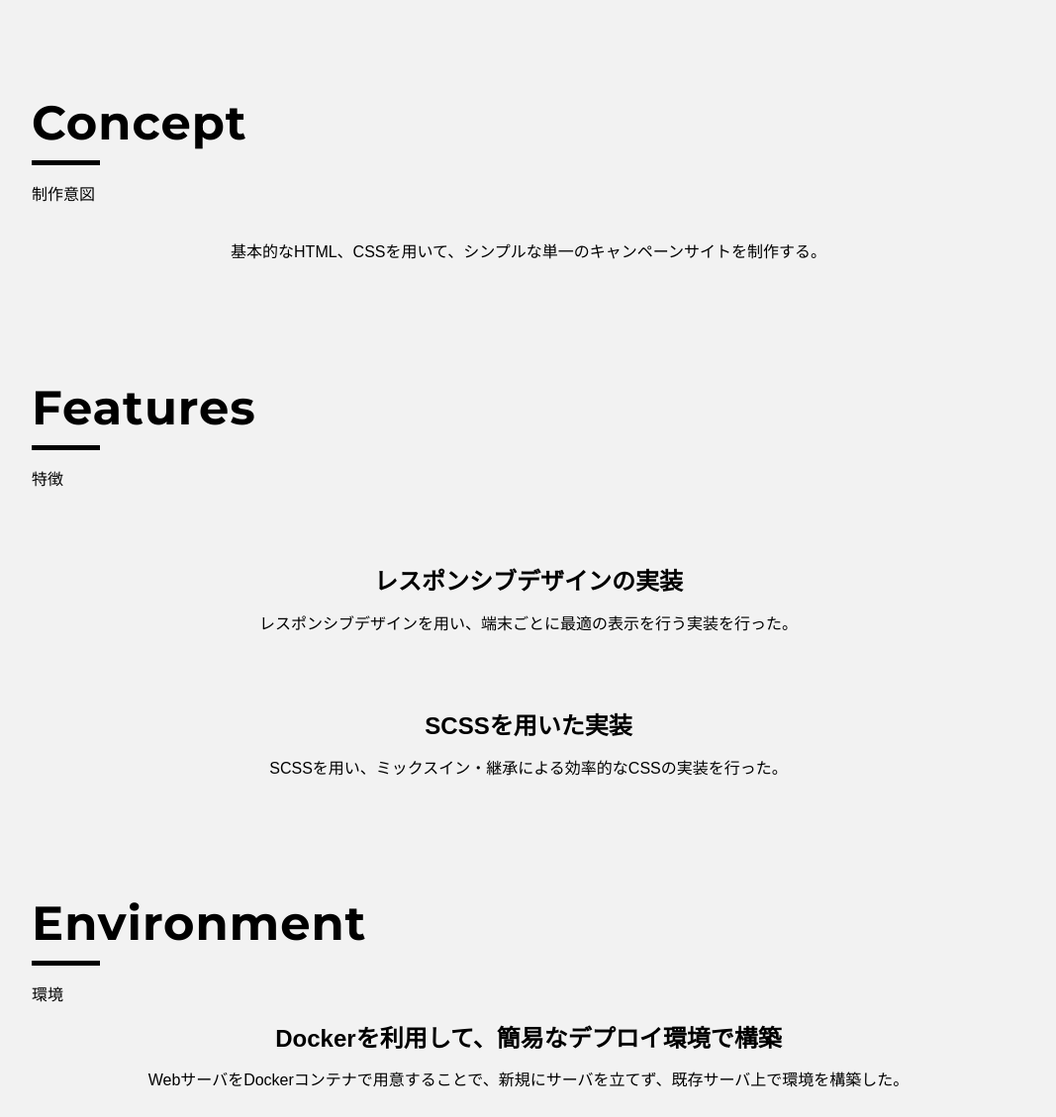
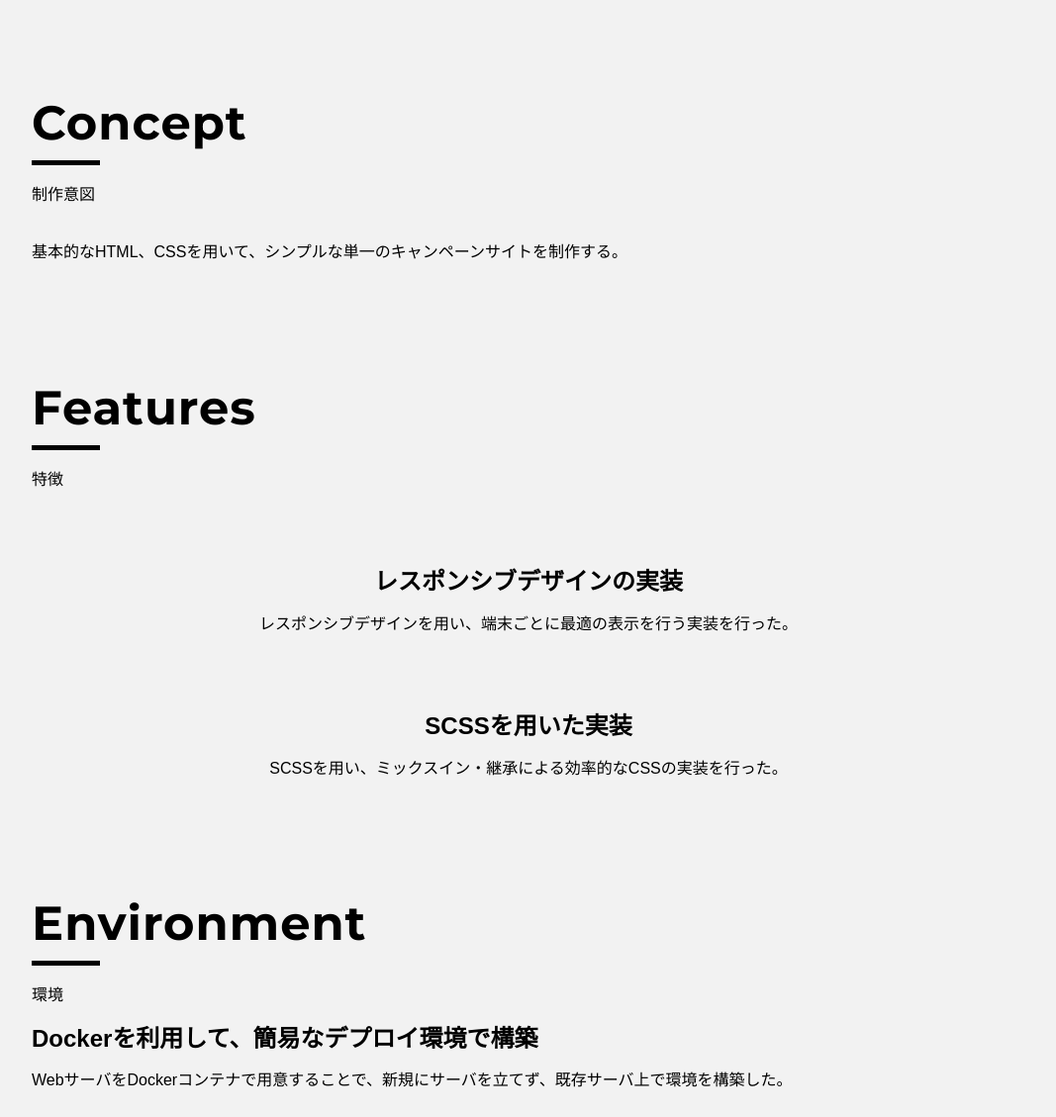
Before and after one commit to KuchikiYusuke/portfolio, a plain HTML site: page works-meat.html in a window 1280 px wide. Shown: the part 507-1636 px from the top of the page at 99% size, without its empty margins (106-1173 px from the left). Drawn offline with nearby package versions, Linux system fonts and the light colour scheme; a web font is replaced by a local one.

Commit message:
修正追加

```diff
--- a/works-meat.html
+++ b/works-meat.html
@@ -49,7 +49,7 @@
                     <span class="u-mon-48-bold-20-text c-under-line-15">Concept</span>
                     <span class="c-works-jap u-yu-16-bold-text">制作意図</span>
                 </h2>
-                <p class="u-yu-16-bold-text c-concept-text">
+                <p class="u-yu-16-bold-text c-concept-text u-article-width">
                     基本的なHTML、CSSを用いて、シンプルな単一のキャンペーンサイトを制作する。
                 </p>
             </article>
@@ -78,8 +78,8 @@
                     <span class="u-mon-48-bold-20-text c-under-line-15">Environment</span>
                     <span class="c-works-jap u-yu-16-bold-text">環境</span>
                 </h2>
-                <p class="u-yu-24-bold-0-text c-features-title">Dockerを利用して、簡易なデプロイ環境で構築</p>
-                <p class="u-yu-16-bold-text c-features-text">
+                <p class="u-yu-24-bold-0-text c-features-title u-article-width">Dockerを利用して、簡易なデプロイ環境で構築</p>
+                <p class="u-yu-16-bold-text c-features-text u-article-width">
                     WebサーバをDockerコンテナで用意することで、新規にサーバを立てず、既存サーバ上で環境を構築した。
                 </p>
                 <div class="c-environment-img-area u-article-width u-b-color-white">
```
Also changed, not shown: works-rerecre.html (+1 -1 lines), works-tanka.html (+3 -3 lines).
